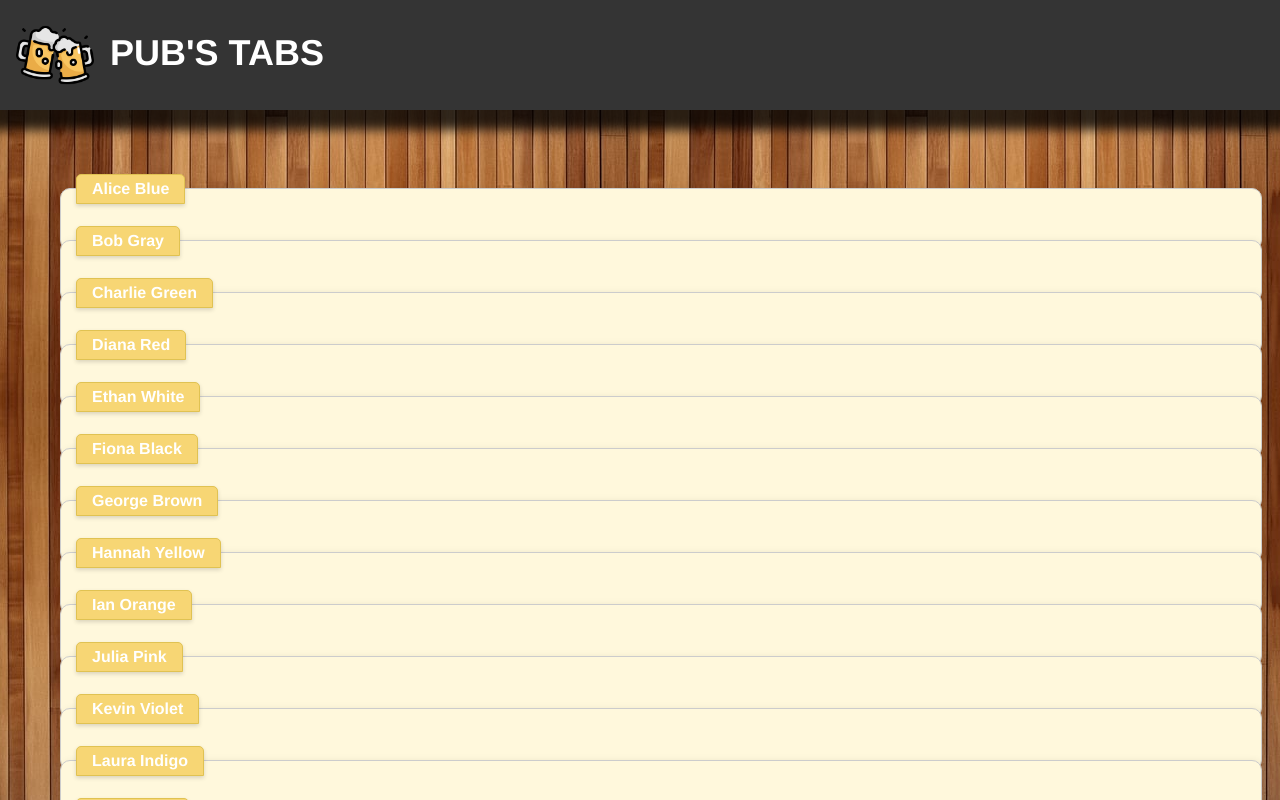
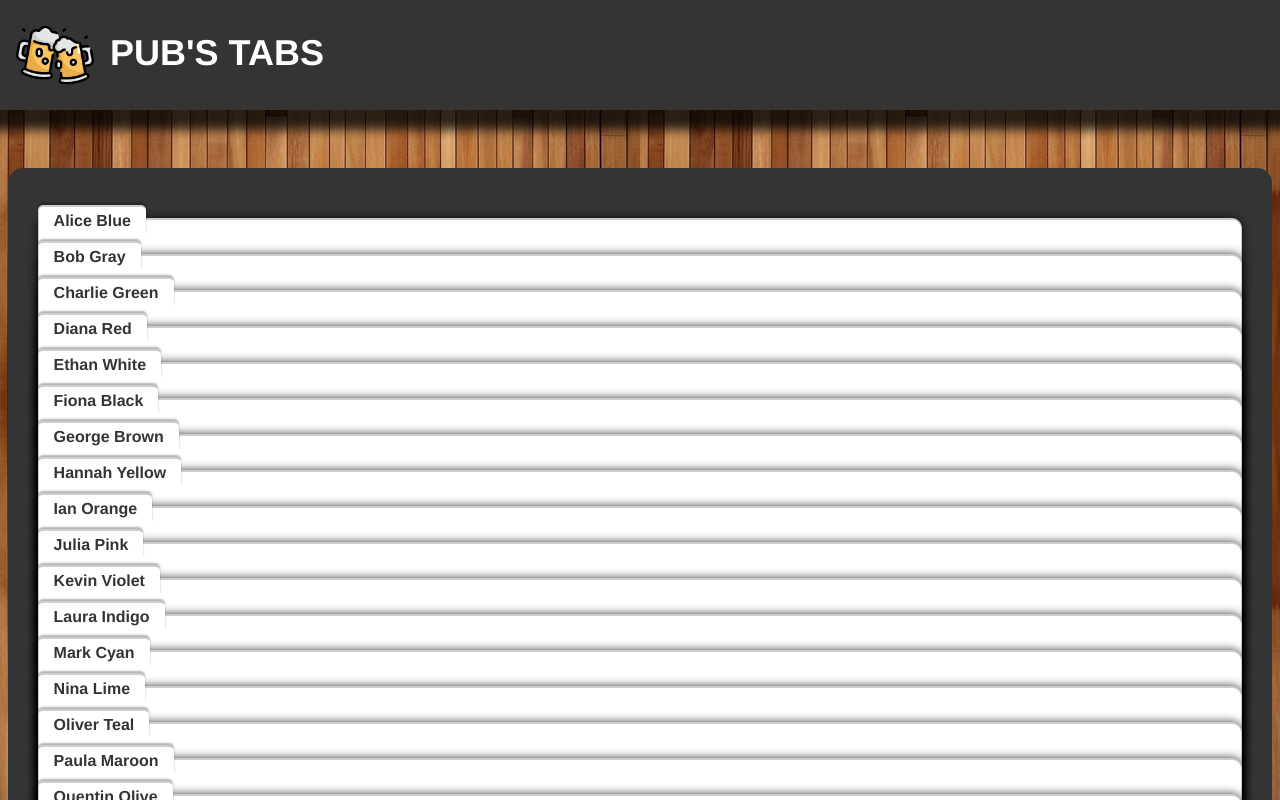
Before and after one commit to mishdif/pub-tabs, a Vue app in the folder pub-tabs/: page / in a window 1280 px wide. Shown: the top 800 px of the page. Built offline with nearby package versions, Linux system fonts and the light colour scheme.

Commit message:
Fix margin-top cards

```diff
--- a/pub-tabs/src/components/UserFolderCard.vue
+++ b/pub-tabs/src/components/UserFolderCard.vue
@@ -10,7 +10,8 @@
     </div>
 
     <!-- Details (Visible When Expanded) -->
-    <div class="content" v-if="expanded">
+    <div class="content">
+    <!-- <div class="content" v-if="expanded"> -->
       <p><strong>Username:</strong> {{ user.username }}</p>
       <p><strong>ID:</strong> {{ user.id }}</p>
       <p><strong>Phone:</strong> {{ user.phone }}</p>
@@ -45,41 +46,51 @@ export default {
 
 <style scoped>
 .card {
-  width: 100%;
+  color: #343434;
+  width: 95%;
+  margin: auto;
   position: relative;
-  top: calc(-30px * var(--i)); /* each card is shifted up */
+  /* top: calc(-160px * var(--i)); /* each card is shifted up */
+  margin-top: -160px;
   z-index: calc(100 + var(--i)); /* higher cards are lower */
-  transition: transform 0.2s ease-in-out;
+  transition: transform 0.4s ease-in-out;
   padding: 20px;
   padding-top: 40px;
   border: 1px solid #ccc;
+  border-top: 2px solid #ccc;
   border-radius: 10px;
-  background: #fff8dc;
-  box-shadow: 2px 2px 8px rgba(0, 0, 0, 0.1);
+  background: white;
+  box-shadow: 0px 0px 10px rgba(0, 0, 0, 0.78);
 }
-
 
 .card.expanded {
   z-index: 999;
+  margin-bottom: 160px;
+  /* bottom: calc(-24px * var(--i)); /* each card is shifted up */
+  /* bottom: calc(300px * var(--i)); /* each card is shifted down */
   transform: scale(1.01);
+  /* box-shadow: 0px 5px 15px rgba(0, 0, 0, 0.78); */
 }
 
 .tab {
   position: absolute;
   top: -15px;
-  left: 15px;
-  background: #f7d674;
-  border: 1px solid #e0c252;
+  left: -1px;
+  /* background: #f7d674; */
+  background: white;
+  /* border: 1px solid #e0c252; */
   padding: 5px 15px;
   border-radius: 5px 5px 0 0;
+  border-top: 2px solid #ccc;
+  border-left: 1px solid #ccc;
   font-weight: bold;
   cursor: pointer;
-  box-shadow: 0 2px 4px rgba(0,0,0,0.15);
+  /* box-shadow: 0 2px 4px rgba(0,0,0,0.15); */
+  box-shadow: 0px -2px 2px rgba(0,0,0,0.3);
 }
 
 .content p {
   margin: 8px 0;
-  color: black;
 }
 
 .tab-section {
@@ -97,10 +108,12 @@ export default {
   height: 12px;
   border-radius: 50%;
   background: #ddd;
-  border: 1px solid #bbb;
+  border: 1px dashed #aaa;
+  box-shadow: inset 2px 2px 0px rgba(0,0,0,0.5);
 }
 
 .dot.filled {
-  background: #4caf50;
+  background: white;
+  box-shadow: none;
 }
 </style>
--- a/pub-tabs/src/components/UserFolderCardList.vue
+++ b/pub-tabs/src/components/UserFolderCardList.vue
@@ -25,12 +25,20 @@ export default {
 
 <style scoped>
 .user-list {
+  position: relative;
   display: flex;
   flex-direction: column; /* stack cards vertically */
-  gap: 20px;
-  padding: 20px;
-  max-width: 1200px;       /* optional: limit for readability */
-  margin: 0 auto;
+  width: 100%;
+  background-color: #343434;
+  border-radius: 15px;
+  /* gap: 20px; */
+  padding: 50px 20px;
+  /* max-width: 1200px;       /* optional: limit for readability */
+  margin: auto;
   box-sizing: border-box;
 }
+/* Give the first card a normal margin-top */
+.user-list > .card:first-child {
+  margin-top: 0;
+}
 </style>
```
